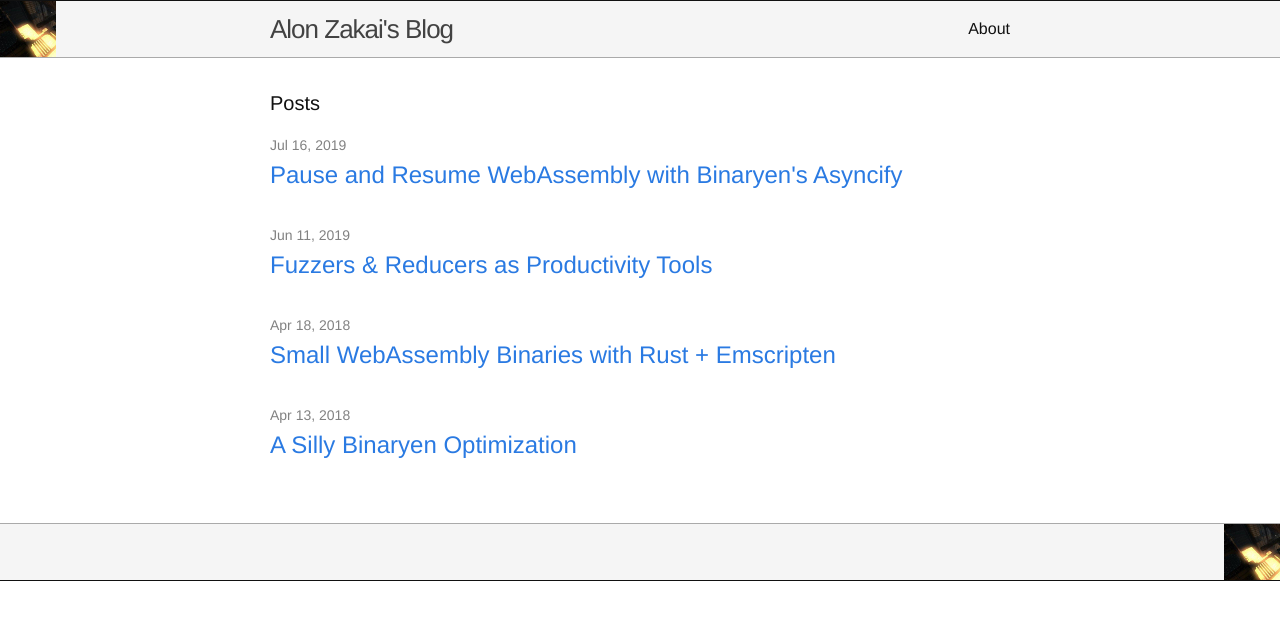
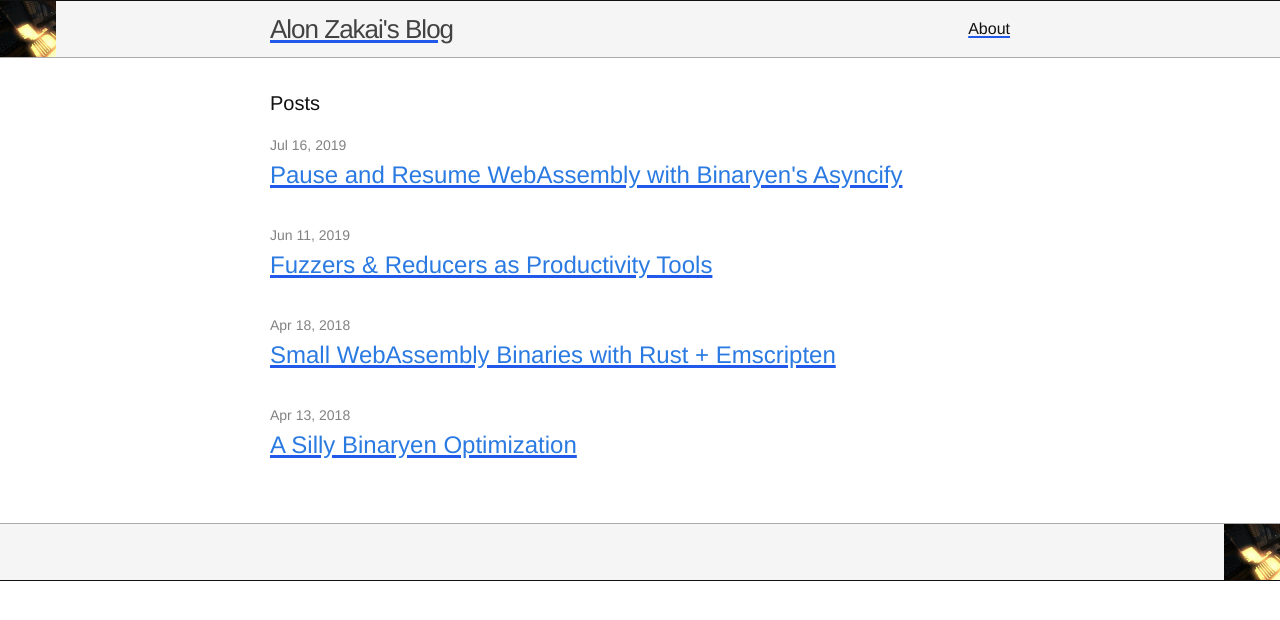
Before and after one commit to kripken/blog, a Jekyll site: the page built from index.html, in a window 1280 px wide. Shown: the top 620 px of the page. Built offline with Jekyll 4.4.1, drawn with Linux system fonts in a browser that asks for light colours.

Commit message:
link css and site fix

```diff
--- a/_config.yml
+++ b/_config.yml
@@ -16,4 +16,4 @@ github_username:  kripken
 
 # Build settings
 markdown: kramdown
-theme: jekyll-theme-slate # doesn't work, nothing happens :(
+#theme: jekyll-theme-slate # doesn't work, nothing happens :(
--- a/_sass/_base.scss
+++ b/_sass/_base.scss
@@ -104,7 +104,9 @@ h1, h2, h3, h4, h5, h6 {
  */
 a {
     color: $brand-color;
-    text-decoration: none;
+    text-decoration-color: #215AEA;
+    text-decoration-thickness: .125em;
+    text-underline-offset: 1.5px;
 
     &:visited {
         color: darken($brand-color, 15%);
```
